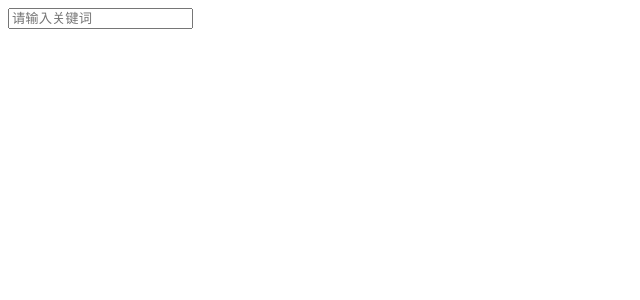
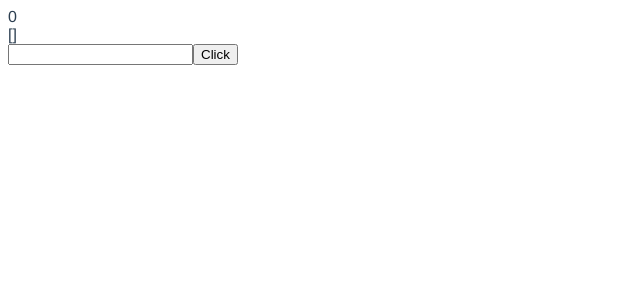
Before and after one commit to Pcjmy/Vue, a Vue app: page / in a window 1280 px wide. Shown: the top 300 px of the page, without its empty margins (0-640 px from the left). Built offline with nearby package versions, Linux system fonts and the light colour scheme.

Commit message:
feat: ref和reactive

```diff
--- a/src/views/HomeView.vue
+++ b/src/views/HomeView.vue
@@ -1,39 +1,34 @@
 <template>
-  <div id="app">
-    <input ref="searchInput" type="text" placeholder="请输入关键词" />
-  </div>
+  <div>{{ count }}</div>
+  <div>{{ value }}</div>
+  <input ref="search" />
+  <button @click="add">Click</button>
 </template>
 
 <script setup>
-import { ref, onMounted } from "vue";
-
-const searchInput = ref(null); // 定义一个ref对象
+import { ref, reactive, onMounted } from "vue";
+const count = ref(0);
+let value = reactive([]);
+const search = ref(null);
 
 onMounted(() => {
-  // 在组件挂载后
-  const input = searchInput.value; // 获取输入框元素
-  input.addEventListener("input", debounce(search, 500)); // 给输入框添加input事件监听器，并使用防抖函数包装搜索功能
+  const input = search.value;
+  input.addEventListener("input", fn);
 });
 
-function search(e) {
-  // 定义搜索功能
-  console.log("searching", e.target.value);
-  // 这里可以根据输入框的值进行搜索操作，比如发送请求或过滤数据等
+function add() {
+  count.value += 1;
+  value = [];
+  value.push(count.value);
 }
 
-function debounce(fn, delay) {
-  let timer = null; // 定义一个定时器变量
-  return function () {
-    let context = this; // 保存当前上下文
-    let args = arguments; // 保存当前参数
-    if (timer) {
-      clearTimeout(timer); // 如果已经有定时器，则清除
-    }
-    timer = setTimeout(function () {
-      // 设置一个新的定时器
-      fn.apply(context, args); // 在延迟时间后执行回调函数
-    }, delay);
-  };
+function fn() {
+  count.value += 1;
+  value = [];
+  // value.push(count.value);
+  for (let i = 0; i < count.value + 1; i++) {
+    value.push(i);
+  }
 }
 </script>
 
```
